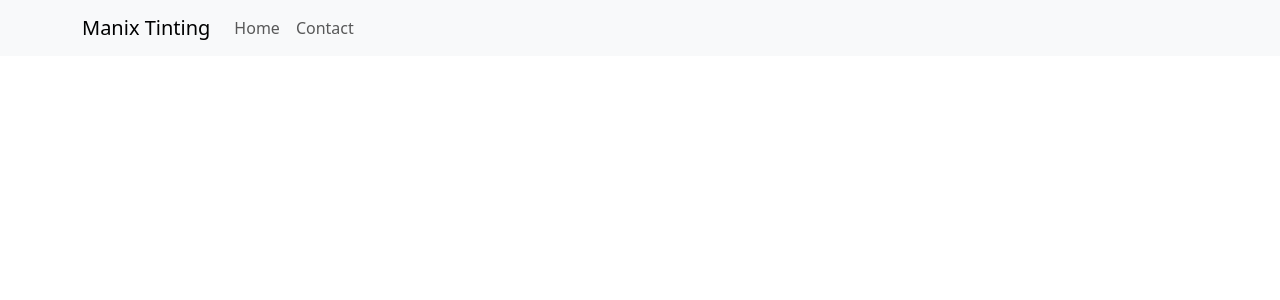
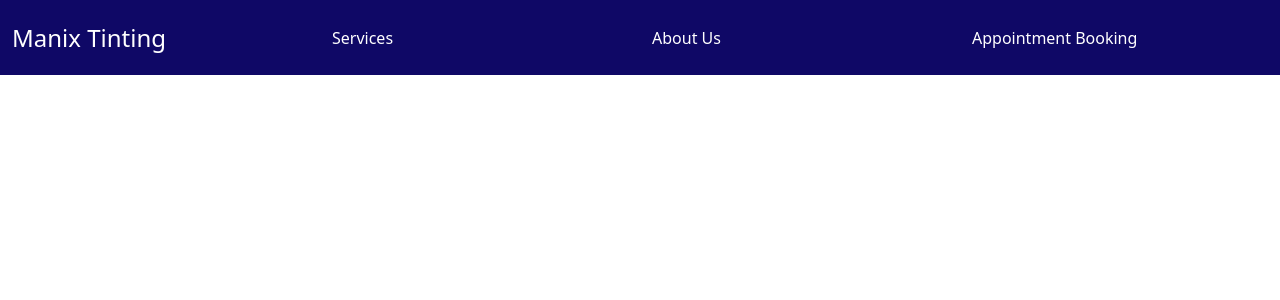
Before and after one commit to MoisesFC/manix-tinting, a React (Create React App) app: page / in a window 1280 px wide. Shown: the top 300 px of the page. Built offline with nearby package versions, Linux system fonts and the light colour scheme.

Commit message:
added header

```diff
--- a/src/App.js
+++ b/src/App.js
@@ -1,25 +1,17 @@
 import React from 'react';
-import Container from 'react-bootstrap/Container';
-import Nav from 'react-bootstrap/Nav';
-import Navbar from 'react-bootstrap/Navbar';
-import NavDropdown from 'react-bootstrap/NavDropdown';
+import { Row, Col, Container } from 'react-bootstrap';
 
 function App() {
   return (
     <div className="App">
-      <Navbar expand="lg" bg="light">
-        <Container>
-          <Navbar.Brand href="#home">Manix Tinting</Navbar.Brand>
-          <Navbar.Toggle aria-controls="basic-navbar-nav" />
-          <Navbar.Collapse id="basic-navbar-nav">
-            <Nav className="me-auto">
-              <Nav.Link href="#home">Home</Nav.Link>
-              <Nav.Link href="#link">Contact</Nav.Link>
-
-            </Nav>
-          </Navbar.Collapse>
-        </Container>
-      </Navbar>
+      <Container fluid className='header'>
+        <Row>
+          <Col xs={3} className='header-brand'>Manix Tinting</Col>
+          <Col xs={3} className='header-item'> Services</Col>
+          <Col xs={3} className='header-item'>About Us</Col>
+          <Col xs={3} className='header-item'>Appointment Booking</Col>
+        </Row>
+      </Container>
     </div>
   );
 }
--- a/src/index.css
+++ b/src/index.css
@@ -11,3 +11,23 @@ code {
   font-family: source-code-pro, Menlo, Monaco, Consolas, 'Courier New',
     monospace;
 }
+
+.header{
+  background-color: rgb(15, 8, 102);
+  height: 75px;
+}
+
+.header-brand {
+  font-size:x-large;
+  color: white;
+  display: flex;
+  align-items: center;
+  height: 75px;
+}
+
+.header-item{
+  color: white;
+  display: flex;
+  align-items: center;
+  height: 75px;
+}
```
